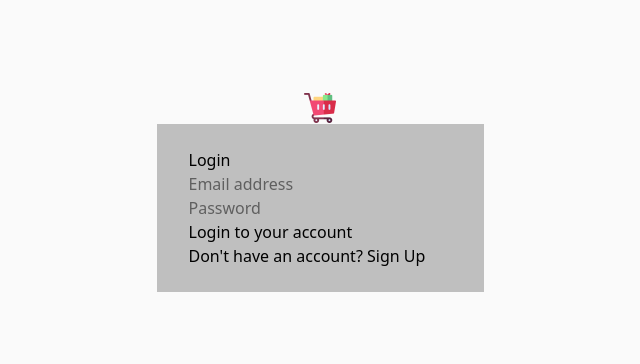
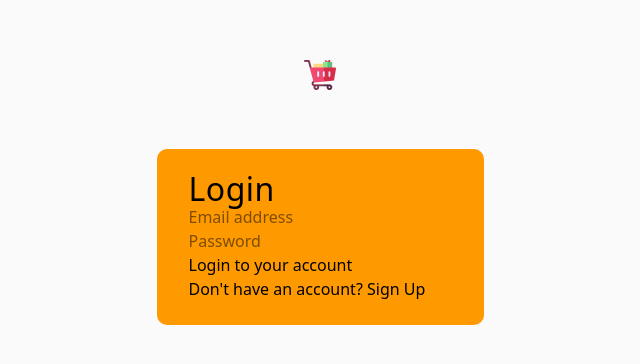
Before and after one commit to LEVANIKAPANADZE/ecomerce, a React (Vite) app: page / in a window 1280 px wide. Shown: the part 208-572 px from the top of the page, without its empty margins (320-960 px from the left). Built offline with nearby package versions, Linux system fonts and the light colour scheme.

Commit message:
Styled Login

```diff
--- a/src/pages/Login.tsx
+++ b/src/pages/Login.tsx
@@ -69,8 +69,16 @@ export default function Login() {
     <div className="flex flex-col justify-center items-center min-h-screen">
       <img src={Cart} alt="Shopping cart" className="w-[32px] h-[32px]" />
 
-      <div className="bg-[#bfbfbf] w-[327px] py-[24px] px-[32px]">
-        <h1>Login</h1>
+      <div
+        className="bg-amber-500 w-[327px] py-[24px]
+      px-[32px] mt-[58px] rounded-[10px]"
+      >
+        <h1
+          className="w-[76px] font-normal text-[32px]
+        leading-[100%] tracking-[0.5px] "
+        >
+          Login
+        </h1>
 
         <form onSubmit={handleLogin}>
           <div>
```
